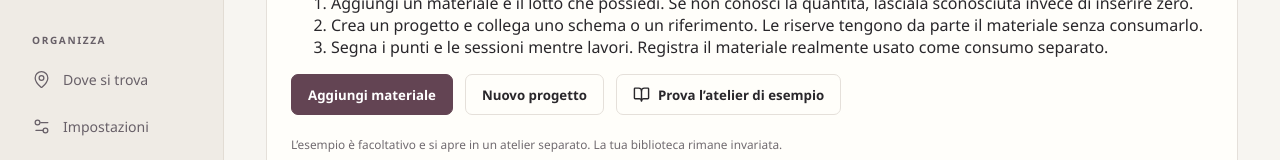
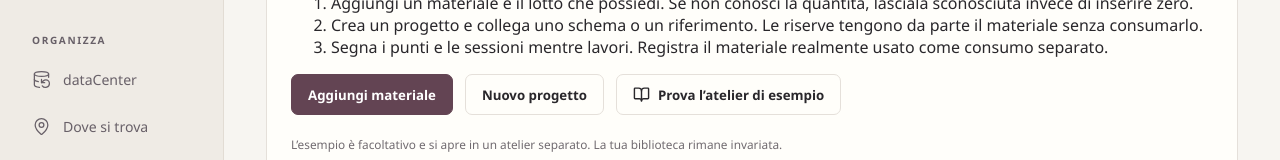
Before and after one commit to ruiouteiro2/ricamo, a Vue app: page / in a window 1280 px wide. Shown: the part 364-524 px from the top of the page. Built offline with nearby package versions, Linux system fonts and the light colour scheme.

Commit message:
feat(navigation): expose local data and backup area

```diff
--- a/src/App.vue
+++ b/src/App.vue
@@ -3,7 +3,7 @@ import { patternLibrarySearch } from '../core/pattern-library.mjs';
 import { materialSearchDescriptors } from './material-descriptors.mjs';
 import { APP_VERSION } from '../core/version.mjs';
 import { ref, computed, onMounted, onBeforeUnmount, defineAsyncComponent } from 'vue';
-import { House, Package, FolderHeart, Grid2X2, ShoppingBag, MapPin, Settings2, BookOpen, Search, CheckCheck, Flower2 } from '@lucide/vue';
+import { House, Package, FolderHeart, Grid2X2, ShoppingBag, MapPin, Settings2, BookOpen, Search, CheckCheck, Flower2, DatabaseBackup } from '@lucide/vue';
 import { state, ready, loadingError, saving, toast, route, navigate, initialise, changeLanguage, normalize } from './state';
 import { t, language, errorText } from './i18n';
 import { windowControls, onCloseRequest } from './storage';
@@ -19,10 +19,11 @@ const PatternEditor=defineAsyncComponent(()=>import('./views/PatternEditor.vue')
 const ShoppingPage=defineAsyncComponent(()=>import('./views/ShoppingPage.vue'));
 const LocationsPage=defineAsyncComponent(()=>import('./views/LocationsPage.vue'));
 const SettingsPage=defineAsyncComponent(()=>import('./views/SettingsPage.vue'));
+const DataCenterPage=defineAsyncComponent(()=>import('./views/DataCenterPage.vue'));
 const HelpPage=defineAsyncComponent(()=>import('./views/HelpPage.vue'));
-const views={home:HomePage,materials:MaterialsPage,material:MaterialDetail,projects:ProjectsPage,project:ProjectDetail,patterns:PatternLibrary,pattern:PatternEditor,shopping:ShoppingPage,locations:LocationsPage,settings:SettingsPage,help:HelpPage};
+const views={home:HomePage,materials:MaterialsPage,material:MaterialDetail,projects:ProjectsPage,project:ProjectDetail,patterns:PatternLibrary,pattern:PatternEditor,shopping:ShoppingPage,locations:LocationsPage,settings:SettingsPage,dataCenter:DataCenterPage,help:HelpPage};
 const navigation=[{page:'home',icon:House},{page:'materials',icon:Package},{page:'projects',icon:FolderHeart},{page:'patterns',icon:Grid2X2},{page:'shopping',icon:ShoppingBag}];
-const utility=[{page:'locations',icon:MapPin},{page:'settings',icon:Settings2},{page:'help',icon:BookOpen}];
+const utility=[{page:'dataCenter',icon:DatabaseBackup},{page:'locations',icon:MapPin},{page:'settings',icon:Settings2},{page:'help',icon:BookOpen}];
 const current=computed(()=>({material:'materials',project:'projects',pattern:'patterns'})[route.value.page]||route.value.page);
 const search=ref(''),searchInput=ref(),languageError=ref(''),pendingDraft=ref(false);
 let unsubscribeClose;
```
